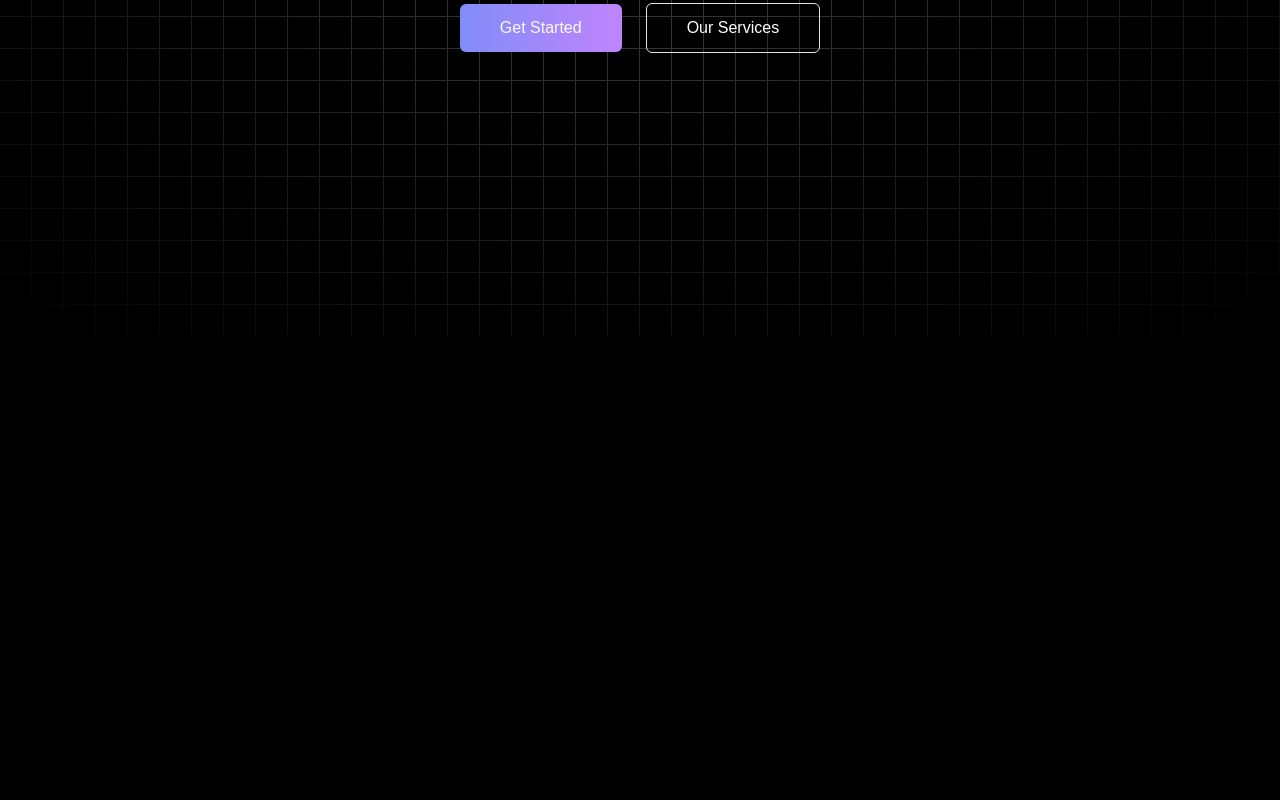
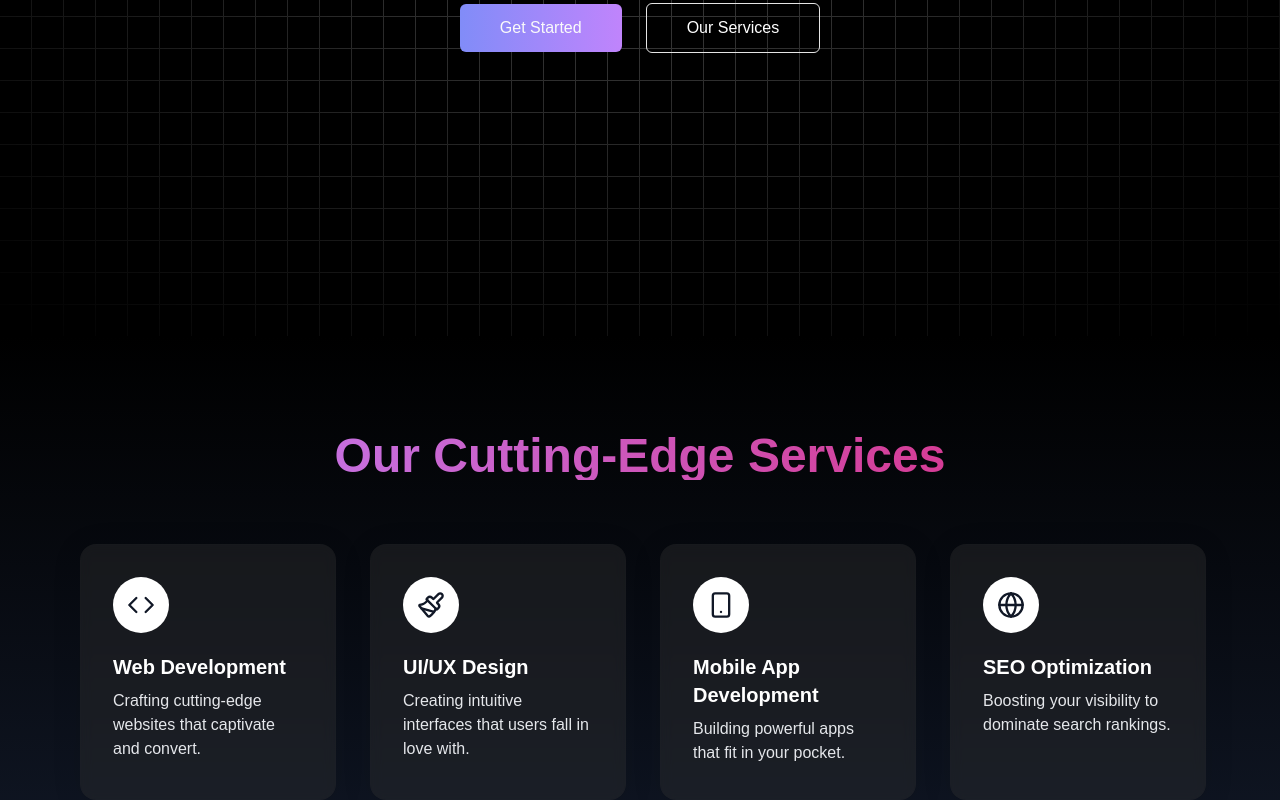
Before and after one commit to XcelB2B/design3, a Next.js app: page / in a window 1280 px wide. Shown: the part 464-1264 px from the top of the page. Before the commit the page ends 800 px from the top, so only its background shows below. Built offline with nearby package versions, Linux system fonts and the light colour scheme.

Commit message:
Refactor page component to add ServicesSection

```diff
--- a/src/app/(pages)/page.js
+++ b/src/app/(pages)/page.js
@@ -1,9 +1,11 @@
 import HeroSection from "../_components/HeroSection";
+import ServicesSection from "../_components/ServiceCards";
 
 export default function Home() {
   return (
     <>
       <HeroSection />
+      <ServicesSection />
     </>
   );
 }
--- /dev/null
+++ b/src/app/_components/ServiceCards.jsx
@@ -0,0 +1,87 @@
+"use client";
+
+import React, { useRef } from "react";
+import { motion, useInView } from "framer-motion";
+import { Code, Paintbrush, Smartphone, Globe } from "lucide-react";
+
+const services = [
+  {
+    title: "Web Development",
+    description: "Crafting cutting-edge websites that captivate and convert.",
+    icon: Code,
+  },
+  {
+    title: "UI/UX Design",
+    description: "Creating intuitive interfaces that users fall in love with.",
+    icon: Paintbrush,
+  },
+  {
+    title: "Mobile App Development",
+    description: "Building powerful apps that fit in your pocket.",
+    icon: Smartphone,
+  },
+  {
+    title: "SEO Optimization",
+    description: "Boosting your visibility to dominate search rankings.",
+    icon: Globe,
+  },
+];
+
+const ServiceCard = ({ title, description, icon: Icon, isInView }) => (
+  <motion.div
+    className="backdrop-blur-md glass p-8 rounded border border-gray-200/20 shadow hover:shadow-md transition-all duration-300 relative overflow-hidden group lg:w-64 lg:h-64 md:w-72 md:h-64 w-full h-full"
+    initial={{ opacity: 0, y: 50 }}
+    animate={isInView ? { opacity: 1, y: 0 } : { opacity: 0, y: 50 }}
+    transition={{ duration: 0.5 }}
+    whileHover={{ y: -10, scale: 1.02 }}
+    whileTap={{ scale: 0.98 }}
+  >
+    <motion.div
+      className={`absolute rounded opacity-30 group-hover:opacity-50 blur transition duration-300`}
+      initial={{ opacity: 0 }}
+      animate={{ opacity: 0.3 }}
+      transition={{ duration: 0.3 }}
+    />
+    <div className="relative z-10">
+      <motion.div
+        className="w-14 h-14 bg-white rounded-full flex items-center justify-center mb-5 group-hover:scale-110 transition-transform duration-300"
+        whileHover={{ rotate: 360 }}
+        transition={{ duration: 0.5 }}
+      >
+        <Icon className={`w-7 h-7 text-gray-900`} />
+      </motion.div>
+      <h3 className="text-xl font-bold text-white mb-2">{title}</h3>
+      <p className="text-gray-200 text-base">{description}</p>
+    </div>
+  </motion.div>
+);
+
+const ServicesSection = () => {
+  const ref = useRef(null);
+  const isInView = useInView(ref, { once: true, amount: 0.2 });
+
+  return (
+    <section
+      ref={ref}
+      className="py-20 md:py-24 bg-gradient-to-b from-black to-gray-900 relative overflow-hidden"
+    >
+      <div className="container mx-auto px-4 max-w-6xl relative z-10">
+        <motion.h2
+          className="text-5xl font-extrabold text-center text-transparent bg-clip-text bg-gradient-to-r from-purple-400 to-pink-600 mb-16"
+          initial={{ opacity: 0, y: -20 }}
+          animate={isInView ? { opacity: 1, y: 0 } : { opacity: 0, y: -20 }}
+          transition={{ duration: 0.5 }}
+        >
+          Our Cutting-Edge Services
+        </motion.h2>
+        <div className="grid grid-cols-1 md:grid-cols-2 lg:grid-cols-4 gap-5 md:gap-10">
+          {services.map((service, index) => (
+            <ServiceCard key={index} {...service} isInView={isInView} />
+          ))}
+        </div>
+      </div>
+    </section>
+  );
+};
+
+export default ServicesSection;
--- a/src/app/globals.css
+++ b/src/app/globals.css
@@ -90,3 +90,11 @@ body {
     @apply bg-background text-foreground;
   }
 }
+.glass {
+  background: rgba(49, 49, 49, 0.39);
+  border-radius: 16px;
+  box-shadow: 0 4px 30px rgba(0, 0, 0, 0.1);
+  backdrop-filter: blur(6.6px);
+  -webkit-backdrop-filter: blur(6.6px);
+  border: 1px solid rgba(82, 82, 82, 0.02);
+}
```
